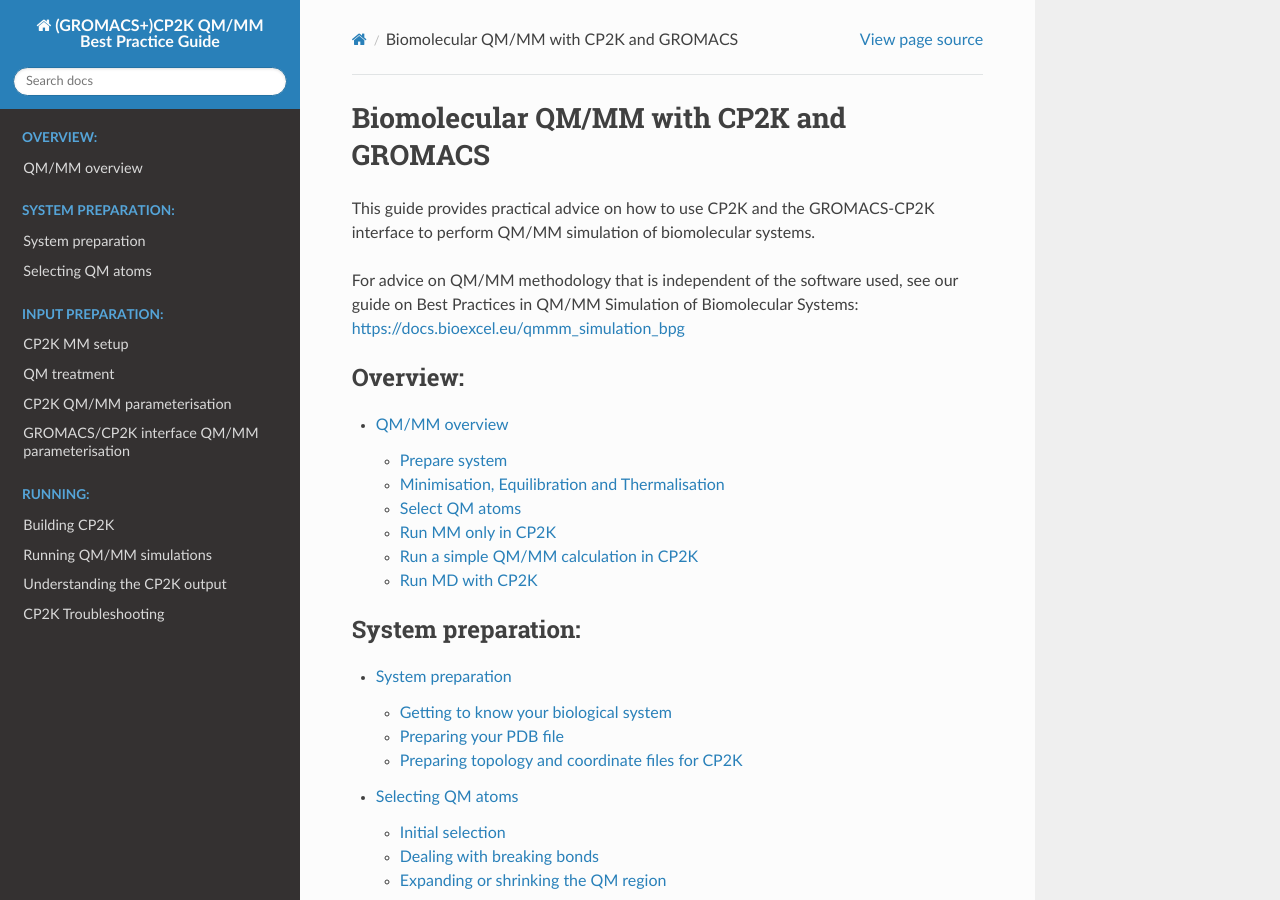
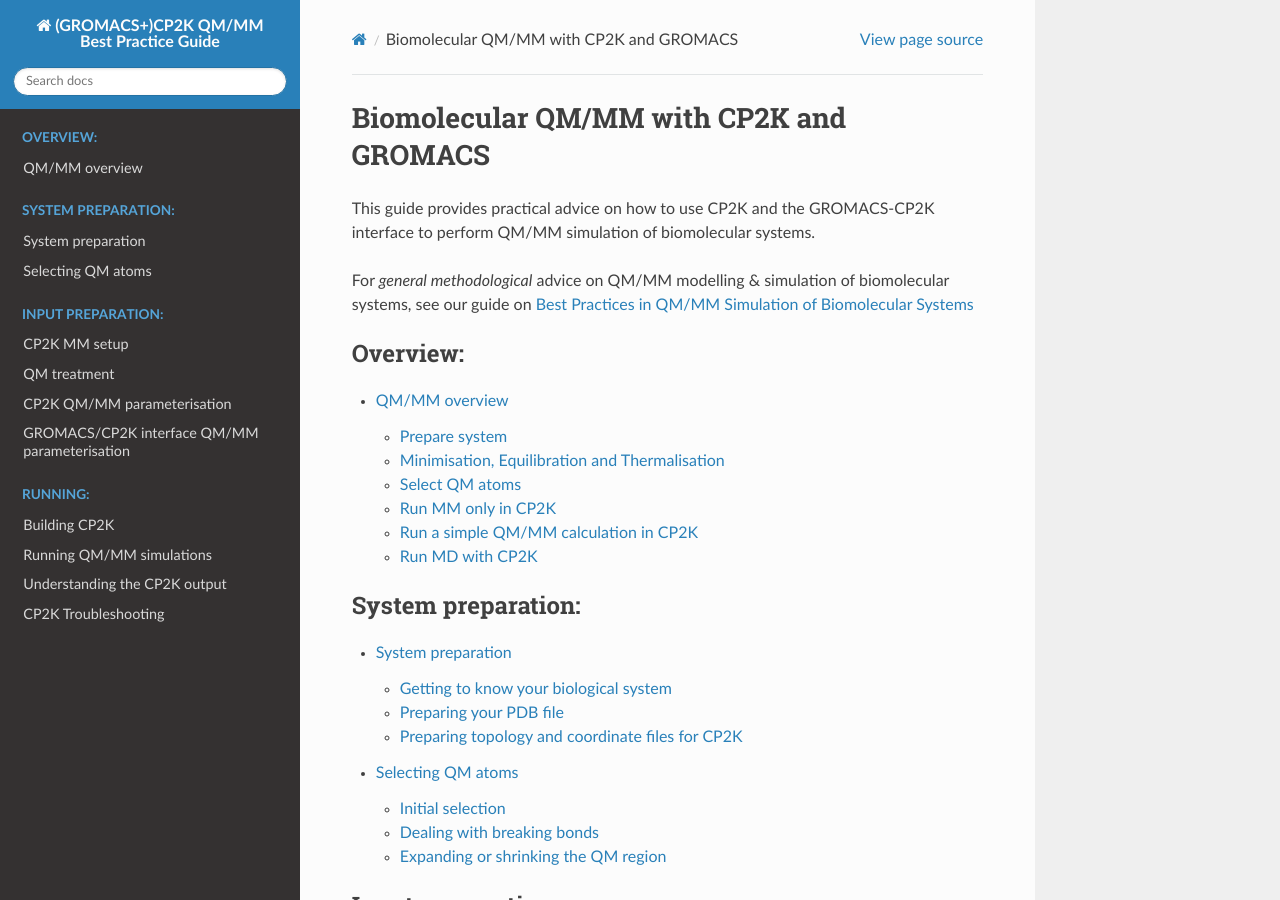
Before and after one commit to bioexcel/qmmm_bpg, a Sphinx documentation site: the page built from docs/index.rst, in a window 1280 px wide and 900 px high. Built offline with Sphinx 7.4.7 and the Read the Docs theme 2.0.0, drawn with Linux system fonts in a browser that asks for light colours.

Commit message:
clarify link to Best Practices in QM/MM simulation of biomolecular systems

```diff
--- a/docs/index.rst
+++ b/docs/index.rst
@@ -5,8 +5,9 @@
 This guide provides practical advice on how to use CP2K and the GROMACS-CP2K interface
 to perform QM/MM simulation of biomolecular systems.
 
-For advice on QM/MM methodology that is independent of the software used, see our guide on Best Practices in QM/MM Simulation of Biomolecular Systems:
-https://docs.bioexcel.eu/qmmm_simulation_bpg
+For *general methodological* advice on QM/MM modelling & simulation of biomolecular
+systems, see our guide on `Best Practices in QM/MM Simulation of Biomolecular Systems <https://docs.bioexcel.eu/qmmm_simulation_bpg>`_
+
 
 
 .. toctree::
```
